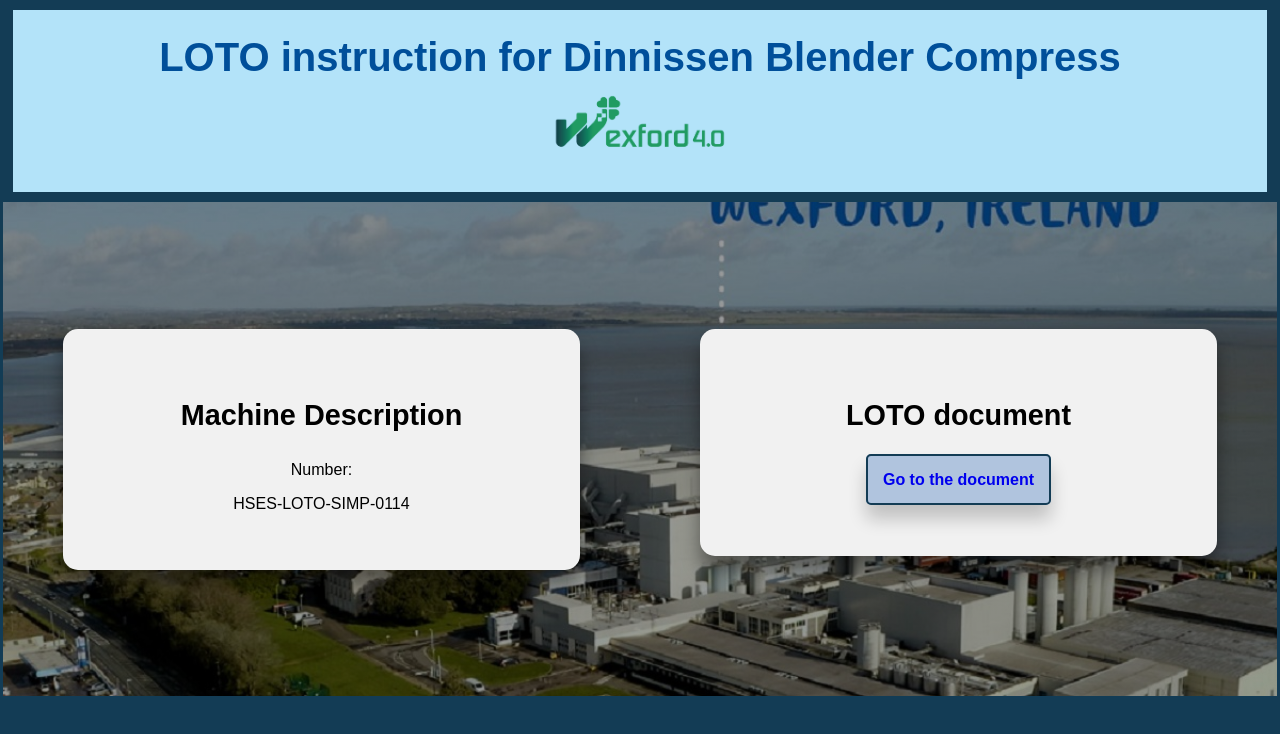
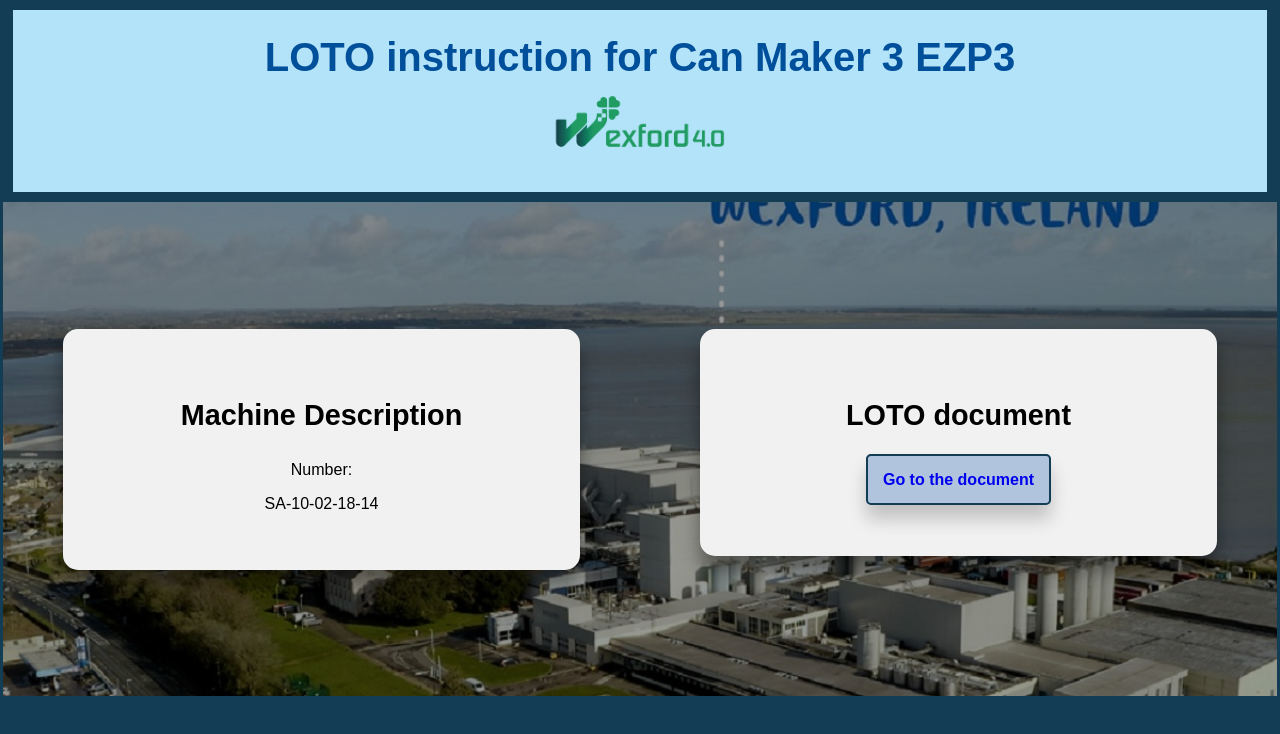
Before and after one commit to Constancetermoz/Can-Maker-3-EZP3, a plain HTML site: page index.html in a window 1280 px wide. Drawn offline with Linux system fonts and the light colour scheme.

Commit message:
Update index.html

```diff
--- a/index.html
+++ b/index.html
@@ -2,13 +2,13 @@
 <html>
 <head>
 <meta name="LOTO Instruction" content="width=device-width, initial-scale=1">
-<title>LOTO INSTRUCTION - Dinnissen Blender Compress</title>
+<title>LOTO INSTRUCTION - Can Maker 3 EZP3</title>
 <link rel="stylesheet" href="style.css">
 </head>
 <body>
 
 <div class="Title">
-  <h1>LOTO instruction for Dinnissen Blender Compress</h1>
+  <h1>LOTO instruction for Can Maker 3 EZP3</h1>
   <img src="logo.png" alt="Wexford digital team logo" style="width:200px;">
 </div>
 
@@ -17,14 +17,14 @@
     <div class="card">
       <h3>Machine Description</h3>
       <p>Number:</p>
-      <p>HSES-LOTO-SIMP-0114</p>
+      <p>SA-10-02-18-14</p>
     </div>
   </div>
 
   <div class="column">
     <div class="card" style="padding-bottom:67px;">
       <h3 style="padding-bottom:10px;">LOTO document</h3>
-      <a href="https://live.danwex.ideagenqpulse.com/QPulse/default.aspx#ViewID=Revision_DetailView_Active&ObjectKey=5046&ObjectClassName=Bacchus.Xpo.BusinessObjects.Documents.Revision&mode=View">Go to the document</a>
+      <a href="https://live.danwex.ideagenqpulse.com/QPulse/default.aspx#ViewID=Revision_DetailView_Active&ObjectKey=4860&ObjectClassName=Bacchus.Xpo.BusinessObjects.Documents.Revision&mode=View">Go to the document</a>
     </div>
   </div>
 
```
